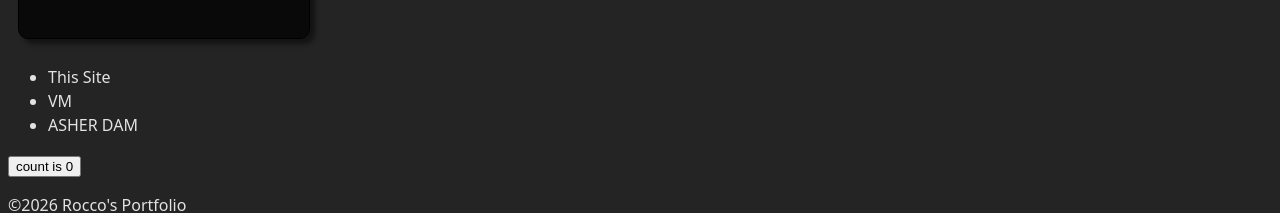
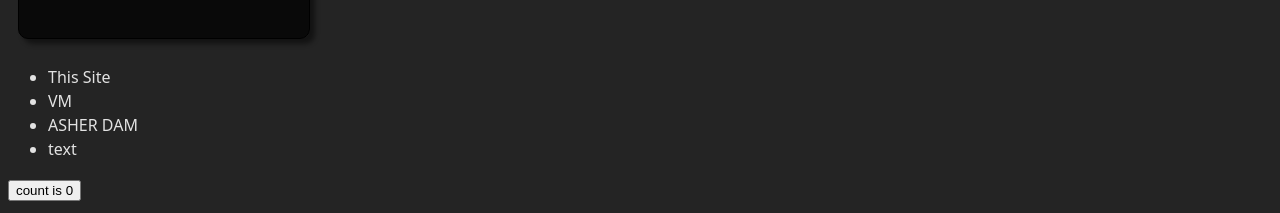
Before and after one commit to RoccoMangone/Portfolio, a React (Vite) app in the folder Portfolio/: page / in a window 1280 px wide. Shown: the part 434-647 px from the top of the page. Built offline with nearby package versions, Linux system fonts and the light colour scheme.

Commit message:
Day 20 and 21
Can't check if Geolocation project works without having an https server

```diff
--- a/Portfolio/src/components/projects.jsx
+++ b/Portfolio/src/components/projects.jsx
@@ -4,12 +4,20 @@ const Projects = () => {
     const proj1 = "VM"
     const proj2 = "Asher Dam"
     return (
-    <ul>
-        <li>This Site</li>
+    <ul onClick={handleClick}>
+        <li className='epic'>This Site</li>
         <li>{proj1}</li>
         <li>{proj2.toUpperCase()}</li>
+        <li>{temp}</li>
     </ul>
     )
 }
 
 export default Projects
+
+function handleClick (e) {
+    console.log(e);
+    this.className('epic').innerHTML('UPDATED SITE');
+}
+
+const temp = 'text';
```
Also changed, not shown: Portfolio/src/components/video.jsx (line endings or trailing spaces).
